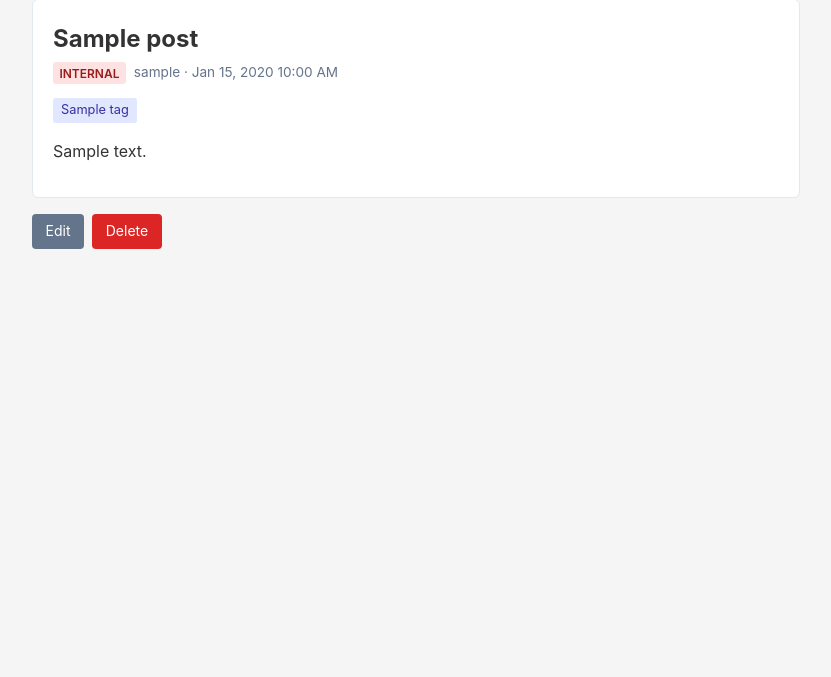
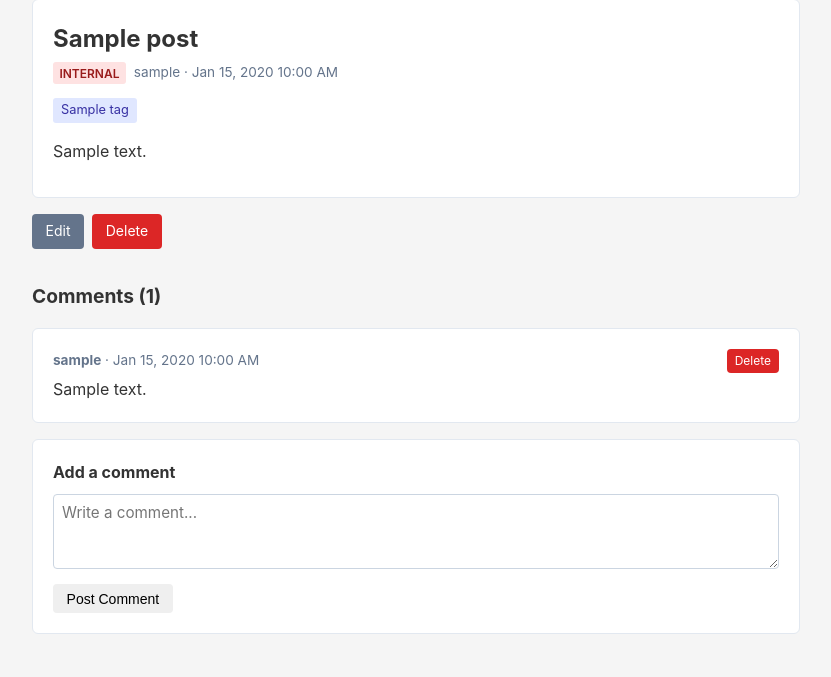
Before and after one commit to thusson/joyce, a Django app: page /post/1/ in a window 1280 px wide. Shown: the part 123-800 px from the top of the page, without its empty margins (224-1055 px from the left). Run offline with Django 5.2, Linux system fonts and the light colour scheme; a user stored in the database is signed in; tables that the repository leaves empty hold one stand-in row (values such as "Sample post").

Commit message:
Implement stage three: comments on posts
All authenticated users can comment on any post. Comments are displayed
chronologically on the post detail page. Comment authors and admins can
delete comments. Includes 9 new tests covering creation, display,
permissions, and deletion.

https://claude.ai/code/session_018ShXidycNN88iVQsjvEiVm

```diff
--- a/stream/forms.py
+++ b/stream/forms.py
@@ -1,7 +1,7 @@
 from django import forms
 from django.contrib.auth.models import User
 
-from .models import Post, Tag, UserProfile
+from .models import Comment, Post, Tag, UserProfile
 
 
 class PostForm(forms.ModelForm):
@@ -18,6 +18,18 @@ class PostForm(forms.ModelForm):
             "title": forms.TextInput(attrs={"class": "form-input"}),
             "content": forms.Textarea(attrs={"rows": 15, "class": "form-input"}),
             "priority": forms.Select(attrs={"class": "form-input"}),
+        }
+
+
+class CommentForm(forms.ModelForm):
+    class Meta:
+        model = Comment
+        fields = ["content"]
+        widgets = {
+            "content": forms.Textarea(attrs={"rows": 3, "class": "form-input", "placeholder": "Write a comment..."}),
+        }
+        labels = {
+            "content": "",
         }
 
 
--- a/stream/models.py
+++ b/stream/models.py
@@ -40,6 +40,23 @@ class Post(models.Model):
 
     def __str__(self):
         return self.title
+
+
+class Comment(models.Model):
+    post = models.ForeignKey(Post, on_delete=models.CASCADE, related_name="comments")
+    author = models.ForeignKey(
+        settings.AUTH_USER_MODEL,
+        on_delete=models.CASCADE,
+        related_name="comments",
+    )
+    content = models.TextField()
+    created_at = models.DateTimeField(auto_now_add=True)
+
+    class Meta:
+        ordering = ["created_at"]
+
+    def __str__(self):
+        return f"Comment by {self.author.username} on {self.post.title}"
 
 
 class ReadStatus(models.Model):
--- a/stream/templates/stream/post_detail.html
+++ b/stream/templates/stream/post_detail.html
@@ -31,4 +31,34 @@
   <a href="{% url 'post_delete' pk=post.pk %}" class="btn btn-danger">Delete</a>
 </div>
 {% endif %}
+
+<div style="margin-top: 2rem;">
+  <h2 style="font-size: 1.2rem; margin-bottom: 1rem;">Comments ({{ comments|length }})</h2>
+
+  {% for comment in comments %}
+  <div class="card" style="margin-bottom: 0.75rem;">
+    <div style="display: flex; justify-content: space-between; align-items: center; margin-bottom: 0.25rem;">
+      <span class="meta"><strong>{{ comment.author.username }}</strong> · {{ comment.created_at|date:"M j, Y g:i A" }}</span>
+      {% if profile.is_admin or comment.author == request.user %}
+        <a href="{% url 'comment_delete' pk=comment.pk %}" class="btn btn-danger" style="font-size: 0.75rem; padding: 0.15rem 0.5rem;">Delete</a>
+      {% endif %}
+    </div>
+    <p style="margin: 0; white-space: pre-wrap;">{{ comment.content }}</p>
+  </div>
+  {% empty %}
+    <p class="meta">No comments yet.</p>
+  {% endfor %}
+
+  <div class="card" style="margin-top: 1rem;">
+    <h3 style="font-size: 1rem; margin-bottom: 0.5rem;">Add a comment</h3>
+    <form method="post">
+      {% csrf_token %}
+      {{ comment_form.content }}
+      {% if comment_form.content.errors %}
+        <div style="color: #c0392b; font-size: 0.85rem;">{{ comment_form.content.errors }}</div>
+      {% endif %}
+      <button type="submit" class="btn" style="margin-top: 0.5rem;">Post Comment</button>
+    </form>
+  </div>
+</div>
 {% endblock %}
--- a/stream/urls.py
+++ b/stream/urls.py
@@ -9,6 +9,7 @@ urlpatterns = [
     path("post/<int:pk>/edit/", views.post_edit, name="post_edit"),
     path("post/<int:pk>/delete/", views.post_delete, name="post_delete"),
     path("post/<int:pk>/mark-unread/", views.mark_unread, name="mark_unread"),
+    path("comment/<int:pk>/delete/", views.comment_delete, name="comment_delete"),
 
     # Admin panel
     path("manage/", views.admin_dashboard, name="admin_dashboard"),
--- a/stream/views.py
+++ b/stream/views.py
@@ -9,8 +9,8 @@ from django.shortcuts import get_object_or_404, redirect, render
 
 from django.db import models as db_models
 
-from .forms import PostForm, TagForm, UserCreateForm, UserRoleForm
-from .models import Post, ReadStatus, Tag, UserProfile
+from .forms import CommentForm, PostForm, TagForm, UserCreateForm, UserRoleForm
+from .models import Comment, Post, ReadStatus, Tag, UserProfile
 
 
 def _get_profile(user):
@@ -64,9 +64,21 @@ def post_detail(request, pk):
 
     ReadStatus.objects.get_or_create(user=request.user, post=post)
 
+    if request.method == "POST":
+        comment_form = CommentForm(request.POST)
+        if comment_form.is_valid():
+            comment = comment_form.save(commit=False)
+            comment.post = post
+            comment.author = request.user
+            comment.save()
+            return redirect("post_detail", pk=post.pk)
+    else:
+        comment_form = CommentForm()
+
     md = markdown.Markdown(extensions=["fenced_code", "tables", "nl2br"])
     content_html = md.convert(post.content)
     profile = _get_profile(request.user)
+    comments = post.comments.select_related("author")
 
     return render(
         request,
@@ -75,6 +87,8 @@ def post_detail(request, pk):
             "post": post,
             "content_html": content_html,
             "profile": profile,
+            "comments": comments,
+            "comment_form": comment_form,
         },
     )
 
@@ -138,6 +152,24 @@ def mark_unread(request, pk):
     if request.method == "POST":
         ReadStatus.objects.filter(user=request.user, post_id=pk).delete()
     return redirect("post_list")
+
+
+@login_required
+def comment_delete(request, pk):
+    comment = get_object_or_404(Comment.objects.select_related("post"), pk=pk)
+    profile = _get_profile(request.user)
+
+    if not (profile.is_admin or comment.author == request.user):
+        return HttpResponseForbidden("You do not have permission to delete this comment.")
+
+    post_pk = comment.post.pk
+    if request.method == "POST":
+        comment.delete()
+        return redirect("post_detail", pk=post_pk)
+
+    return render(request, "stream/comment_confirm_delete.html", {
+        "comment": comment,
+    })
 
 
 # ---------------------------------------------------------------------------
```
Also changed, not shown: stream/admin.py (+8 -1 lines), stream/templates/stream/comment_confirm_delete.html (added, +18 -0 lines), stream/tests.py (+95 -1 lines), stream/migrations/0002_comment.py (added).
